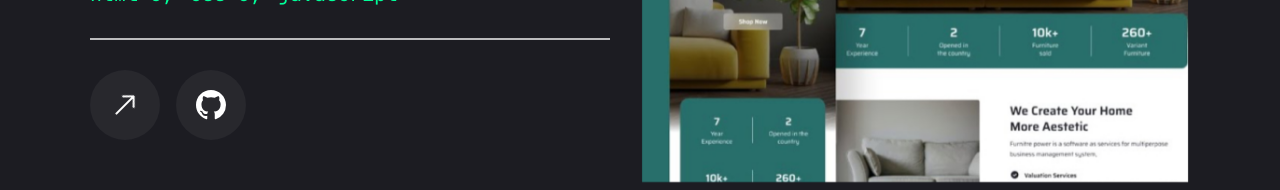
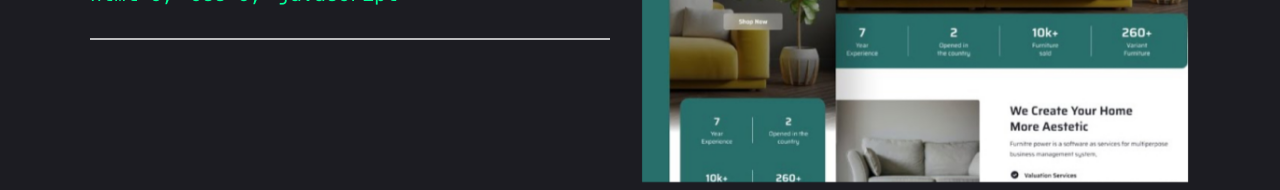
Before and after one commit to hamadali03/h-Portolio, a Next.js app: page /work in a window 1280 px wide. Shown: the part 404-594 px from the top of the page. Built offline with nearby package versions, Linux system fonts and the light colour scheme.

Commit message:
some changing

```diff
--- a/app/page.jsx
+++ b/app/page.jsx
@@ -22,7 +22,7 @@ const Home = () => {
         <div className='flex flex-col xl:flex-row justify-between items-center'>
           {/* text */}
           <div className='text-center xl:text-left order-2 xl:order-none'>
-            <span className='text-xl'>Software Developer</span>
+            <span className='text-xl'>MERN STACK DEVELOPER</span>
             <h1 className='h1 mb-6 mt-2 gap-2'>
               Hello I'm <br /><span className=' text-accent-default'>Hamad</span>
             </h1>
--- a/app/work/page.jsx
+++ b/app/work/page.jsx
@@ -1,89 +1,81 @@
 "use client"
-import React,{useState} from 'react'
+import React, { useState } from 'react'
 import { motion } from 'framer-motion'
-import {BsArrowRight,BsGithub} from "react-icons/bs"
-import {Swiper,SwiperSlide} from "swiper/react"
+import { BsArrowRight, BsGithub } from "react-icons/bs"
+import { Swiper, SwiperSlide } from "swiper/react"
 import 'swiper/css'
-import { Tooltip,TooltipContent,TooltipProvider,TooltipTrigger } from '@/components/ui/tooltip'
+import { Tooltip, TooltipContent, TooltipProvider, TooltipTrigger } from '@/components/ui/tooltip'
 import Link from 'next/link'
 import Image from 'next/image'
 import WorkSlidebtn from '@/components/WorkSlidebtn'
-// import Swiper from 'swiper'
 
-const projects=[
+const projects = [
   {
-     num:'01',
-     category:'frontend',
-     title:'project 1',
-    //  desctription:'Lorem ipsum dolor sit amet consectetur adipisicing elit. Deleniti eos sint, voluptate perferendis quis ',
-     stack:[{name:'Html 5'},{name:'Css 3'},{name:'javascript'}],
-     image:"/assets/work/thumb1.png",
-     live:'',
-     github:''
+    num: '01',
+    category: 'frontend',
+    title: 'project 1',
+    stack: [{ name: 'Html 5' }, { name: 'Css 3' }, { name: 'javascript' }],
+    image: "/assets/work/thumb1.png",
+    // live: '',
+    // github: ''
   },
   {
-    num:'02',
-    category:'fullstack',
-    title:'project 2',
-   //  desctription:'Lorem ipsum dolor sit amet consectetur adipisicing elit. Deleniti eos sint, voluptate perferendis quis ',
-    stack:[{name:'Node & Express JS'},{name:'React.js'}],
-    image:"/assets/work/thumb7.PNG",
-    live:'',
-    github:''
+    num: '02',
+    category: 'fullstack',
+    title: 'project 2',
+    stack: [{ name: 'Node & Express JS' }, { name: 'React.js' }],
+    image: "/assets/work/thumb7.PNG",
+    // live: '',
+    // github: ''
   },
   {
-    num:'03',
-    category:'frontend',
-    title:'project 3',
-    // desctription:'Lorem ipsum dolor sit amet consectetur adipisicing elit. Deleniti eos sint, voluptate perferendis quis ',
-    stack:[{name:'Html'},{name:'Tailwind.css'}],
-    image:"/assets/work/thumb2.png",
-    live:'',
-    github:''
+    num: '03',
+    category: 'frontend',
+    title: 'project 3',
+    stack: [{ name: 'Html' }, { name: 'Tailwind.css' }],
+    image: "/assets/work/thumb2.png",
+    // live: '',
+    // github: ''
   },
   {
-  num:'04',
-  category:'frontend',
-  title:'project 4',
-  // desctription:'Lorem ipsum dolor sit amet consectetur adipisicing elit. Deleniti eos sint, voluptate perferendis quis ',
-  stack:[{name:'HTML 5'},{name:'CSS 3'},{name:'javascript'}],
-  image:"/assets/work/thumb5.PNG",
-  live:'https://dog-security-guards.web.app/index.html',
-  github:''
+    num: '04',
+    category: 'frontend',
+    title: 'project 4',
+    stack: [{ name: 'HTML 5' }, { name: 'CSS 3' }, { name: 'javascript' }],
+    image: "/assets/work/thumb5.PNG",
+    live: 'https://dog-security-guards.web.app/index.html',
+    // github: ''
   },
   {
-  num:'05',
-  category:'fullstack',
-  title:'project 5',
-  // desctription:'Lorem ipsum dolor sit amet consectetur adipisicing elit. Deleniti eos sint, voluptate perferendis quis ',
-  stack:[{name:'Node.js'},{name:'React.js'},{name:'Tailwind.Css'}],
-
-  image:"/assets/work/thumb4.PNG",
-  live:'https://full-auth-ezvv.vercel.app/',
-  github:'https://github.com/hamadali03/full-auth'
+    num: '05',
+    category: 'fullstack',
+    title: 'project 5',
+    stack: [{ name: 'Node.js' }, { name: 'React.js' }, { name: 'Tailwind.Css' }],
+    image: "/assets/work/thumb4.PNG",
+    live: 'https://full-auth-ezvv.vercel.app/',
+    github: 'https://github.com/hamadali03/full-auth'
   },
   {
-  num:'06',
-  category:'fullstack',
-  title:'project 6',
-  // desctription:'Lorem ipsum dolor sit amet consectetur adipisicing elit. Deleniti eos sint, voluptate perferendis quis ',
-  stack:[{name:'Next.js'},{name:'Tailwind.Css'}],
-
-  image:"/assets/work/thumb6.PNG",
- live:'',
-  github:'https://github.com/hamadali03/bloging'
+    num: '06',
+    category: 'fullstack',
+    title: 'project 6',
+    stack: [{ name: 'Next.js' }, { name: 'Tailwind.Css' }],
+    image: "/assets/work/thumb6.PNG",
+    // live: '',
+    github: 'https://github.com/hamadali03/bloging'
   }
 ]
 
 const Work = () => {
   const [project, setProject] = useState(projects[0])
 
-  const handleSlidechange=(swiper)=>{
-     const currentIndex=swiper.activeIndex;
+  const handleSlideChange = (swiper) => {
+    const currentIndex = swiper.activeIndex;
     setProject(projects[currentIndex])
   }
+
   return (
-    <motion.section initial={{opacity:0}} animate={{opacity:1,transition:{delay:2.4,duration:0.4,ease:'easeIn'}}} className='flex min-h-[80vh] flex-col justify-center py-12 xl:px-0'>
+    <motion.section initial={{ opacity: 0 }} animate={{ opacity: 1, transition: { delay: 2.4, duration: 0.4, ease: 'easeIn' } }} className='flex min-h-[80vh] flex-col justify-center py-12 xl:px-0'>
       <div className='container mx-auto'>
         <div className='flex flex-col xl:flex-row xl:gap-[30px]'>
 
@@ -96,74 +88,66 @@ const Work = () => {
               <p className='text-white/60'>{project.desctription}</p>
 
               <ul className='flex gap-4'>
-          {project.stack.map((item,index)=>{
-               return(
+                {project.stack.map((item, index) => {
+                  return (
                     <li key={index} className='text-xl text-accent-default'>{item.name}
-                {index !==project.stack.length -1 && ","}
+                      {index !== project.stack.length - 1 && ","}
                     </li>
                   )
                 })}
               </ul>
               <div className='border border-white/70'></div>
               <div className='flex items-center gap-4'>
-          <Link  href={project.live}>
-
+                {project.live && (
+                  <Link href={project.live}>
                     <TooltipProvider delayDuration={100}>
                       <Tooltip>
                         <TooltipTrigger className='w-[70px] h-[70px] flex justify-center items-center rounded-full bg-white/5 group'>
-              <BsArrowRight className='text-white text-3xl group-hover:text-accent-default -rotate-45'/>
-
+                          <BsArrowRight className='text-white text-3xl group-hover:text-accent-default -rotate-45' />
                         </TooltipTrigger>
                         <TooltipContent>
                           <p>Live Project</p>
                         </TooltipContent>
                       </Tooltip>
                     </TooltipProvider>
-
-
                   </Link>
+                )}
+                {project.github && (
                   <Link href={project.github}>
-
                     <TooltipProvider delayDuration={100}>
                       <Tooltip>
                         <TooltipTrigger className='w-[70px] h-[70px] flex justify-center items-center rounded-full bg-white/5 group'>
-              <BsGithub className='text-white text-3xl group-hover:text-accent-default '/>
-
+                          <BsGithub className='text-white text-3xl group-hover:text-accent-default ' />
                         </TooltipTrigger>
                         <TooltipContent>
-              <p>github repository</p>
+                          <p>GitHub Repository</p>
                         </TooltipContent>
                       </Tooltip>
                     </TooltipProvider>
-
-
                   </Link>
+                )}
               </div>
             </div>
           </div>
           <div className='w-full xl:w-[50%]'>
-        <Swiper spaceBetween={30} slidesPerView={1} onSlideChange={handleSlidechange} className='xl:h-[520px] mb-12'>
-          {projects.map((item,index)=>{
-            return(
+            <Swiper spaceBetween={30} slidesPerView={1} onSlideChange={handleSlideChange} className='xl:h-[520px] mb-12'>
+              {projects.map((item, index) => {
+                return (
                   <SwiperSlide key={index}>
                     <div className='h-[430px] flex items-center justify-center group relative '>
-                  {/* <div className='h-full w-full top-0 bottom-0 absolute bg-black/10 z-10'></div> */}
                       <div className='h-full w-full relative '>
-                    <Image src={item.image} alt='' fill className=' object-contain'/>
+                        <Image src={item.image} alt='' fill className=' object-contain' />
                       </div>
                     </div>
                     <div className=' '></div>
                   </SwiperSlide>
                 )
-
               })}
-          <WorkSlidebtn containerStyles='flex gap-2 absolute right-0 bottom-[calc(50%_-_22px)] xl:bottom-0 z-20 w-full justify-between xl:w-max xl:justify-none ' btnStyles='bg-accent-default hover:bg-accent-hover text-primary text-[22px] w-[44px] h-[44px] flex justify-center items-center transition-all'/>
+              <WorkSlidebtn containerStyles='flex gap-2 absolute right-0 bottom-[calc(50%_-_22px)] xl:bottom-0 z-20 w-full justify-between xl:w-max xl:justify-none ' btnStyles='bg-accent-default hover:bg-accent-hover text-primary text-[22px] w-[44px] h-[44px] flex justify-center items-center transition-all' />
             </Swiper>
           </div>
         </div>
-
       </div>
-
     </motion.section>
   )
 }
--- a/components/Mobilenav.jsx
+++ b/components/Mobilenav.jsx
@@ -45,7 +45,7 @@ const Mobilenav = () => {
                 {/* logo */}
                 <div className='mt-24 mb-28 text-center text-2xl'>
                     <Link href="/" onClick={handleLinkClick}><h1>
-                        Luke<span className='text-accent-default'>.</span>
+                        Hamad<span className='text-accent-default'>.</span>
                     </h1></Link>
                 </div>
                 {/* nav */}
--- a/components/Socials.jsx
+++ b/components/Socials.jsx
@@ -5,7 +5,7 @@ import {FaTwitter,FaFacebook,FaLinkedin,FaGithub} from "react-icons/fa"
 const Social=[
     // {icon:<FaFacebook/>,path:""},
     {icon:<FaGithub/>,path:"https://github.com/hamadali03"},
-    {icon:<FaLinkedin/>,path:"https://www.linkedin.com/in/hammad-ali-a7b423222/"},
+    {icon:<FaLinkedin/>,path:"https://www.linkedin.com/in/hammadofficial/"},
     // {icon:<FaTwitter/>,path:""},
 ]
 const Socials = ({containerStyles,iconsStyles}) => {
```
Also changed, not shown: app/resume/page.jsx (+4 -4 lines), 1 other file (tests, documents, lock files or other folders). Lines whose indentation alone changed are shown as unchanged.
